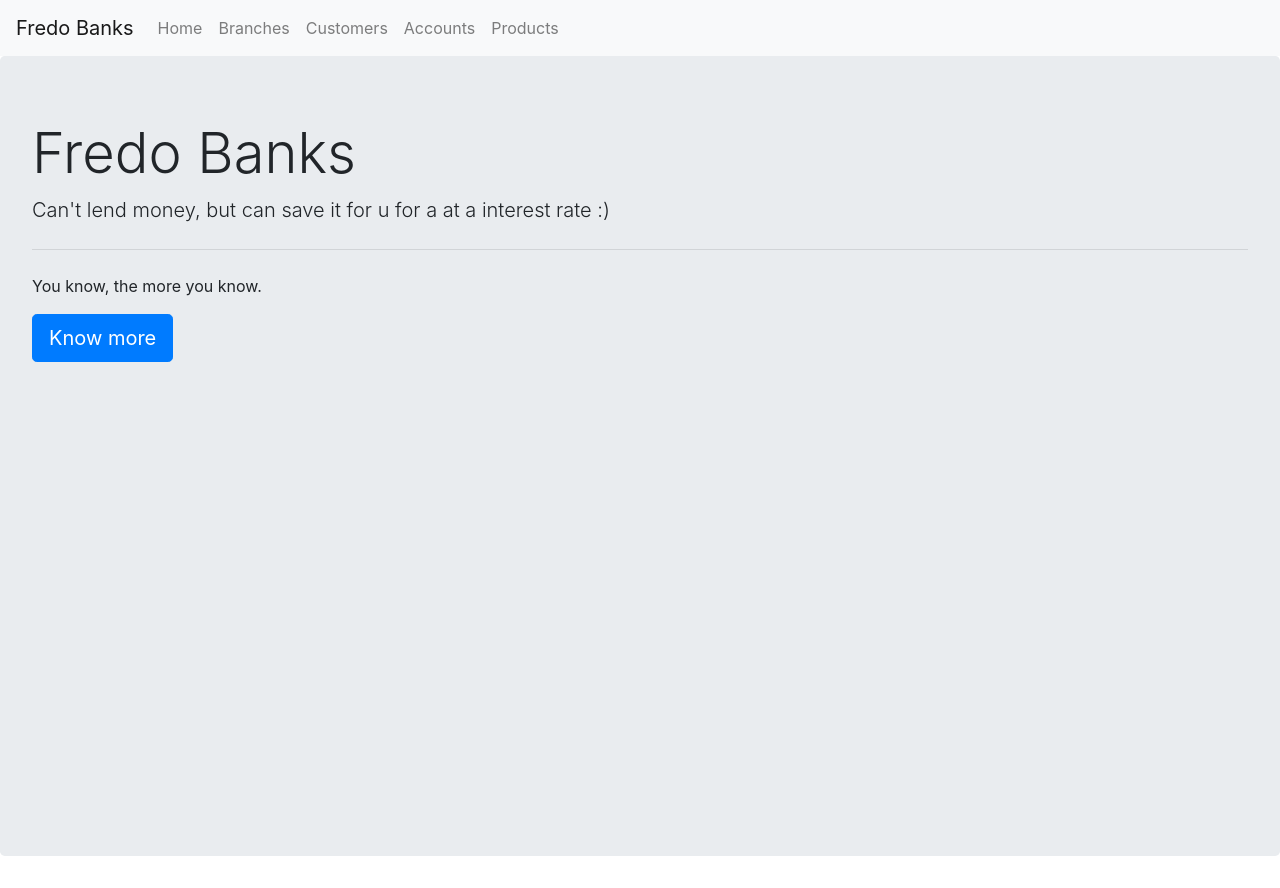
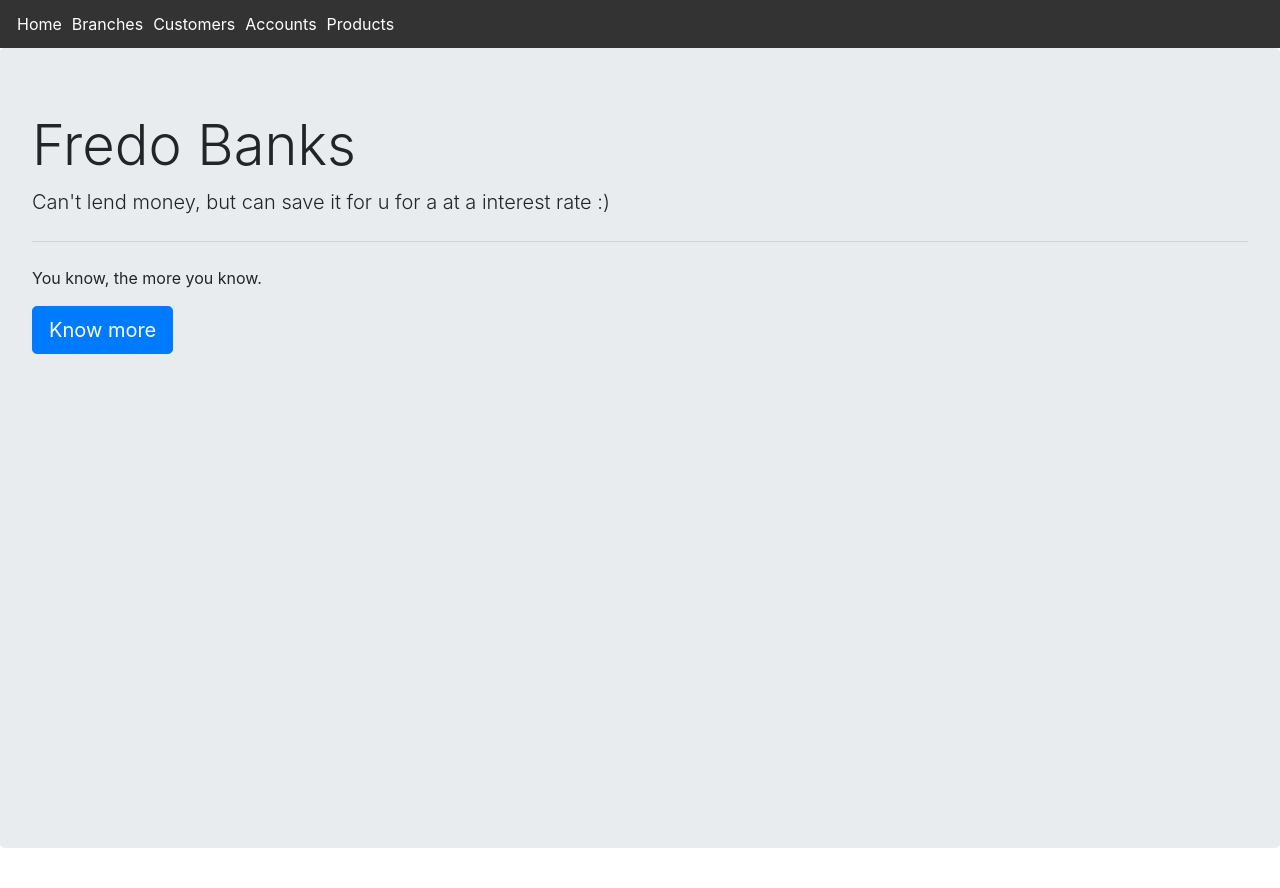
Before and after one commit to geekwise-alfredo-diaz/django.drf.react.bank.project, a React (Create React App) app: page / in a window 1280 px wide. Built offline with nearby package versions, Linux system fonts and the light colour scheme.

Commit message:
Changed to class component & added react bootstrap nav

```diff
--- a/src/components/navigation/Header.js
+++ b/src/components/navigation/Header.js
@@ -1,24 +1,39 @@
 import React from 'react'
 import { Link } from 'react-router-dom';
+import Nav from 'react-bootstrap/Nav';
 
-export default function Header() {
-    return (
-        <nav  className="navbar navbar-expand-lg navbar-light bg-light">
-          <Link to="/"><div className="navbar-brand">Fredo Banks</div></Link>
-          <button  className="navbar-toggler" type="button" data-toggle="collapse" data-target="#navbarNavAltMarkup" aria-controls="navbarNavAltMarkup" aria-expanded="false" aria-label="Toggle navigation">
-            <span  className="navbar-toggler-icon"></span>
-          </button>
-          <div  className="collapse navbar-collapse" id="navbarNavAltMarkup">
-            <div  className="navbar-nav">
-              <Link to="/"><div  className="nav-item nav-link">Home <span  className="sr-only">(current)</span></div></Link>
-              <Link to="/branches"><div  className="nav-item nav-link">Branches</div></Link>
-              <Link to="/customers"><div  className="nav-item nav-link">Customers</div></Link>
-              <Link to="/accounts"><div  className="nav-item nav-link">Accounts</div></Link>
-              <Link to="/products"><div  className="nav-item nav-link">Products</div></Link>
-            </div>
-          </div>
-        </nav>
-    )
+export default class Header extends React.Component {
+    linkStyle = {
+      margin: '10px 5px',
+      color: 'white',
+    }
+
+    navStyle = {
+      padding: '12px',
+      backgroundColor: '#333',
+    }
+
+    render() {
+      return (
+        <Nav style={this.navStyle} activeKey="/">
+          <Nav.Item>
+            <Link style={this.linkStyle} to="/">Home</Link>
+          </Nav.Item>
+          <Nav.Item>
+            <Link style={this.linkStyle} to="/branches">Branches</Link>
+          </Nav.Item>
+          <Nav.Item>
+            <Link style={this.linkStyle} to="/customers">Customers</Link>
+          </Nav.Item>
+          <Nav.Item>
+            <Link style={this.linkStyle} to="/accounts">Accounts</Link>
+          </Nav.Item>
+          <Nav.Item>
+            <Link style={this.linkStyle} to="/products" >Products</Link>
+          </Nav.Item>
+        </Nav>
+      )
+    }
 }
 
 /*
```
